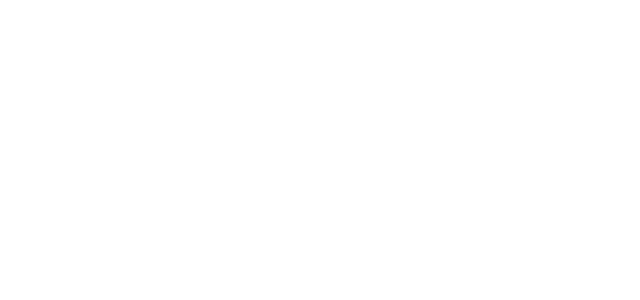
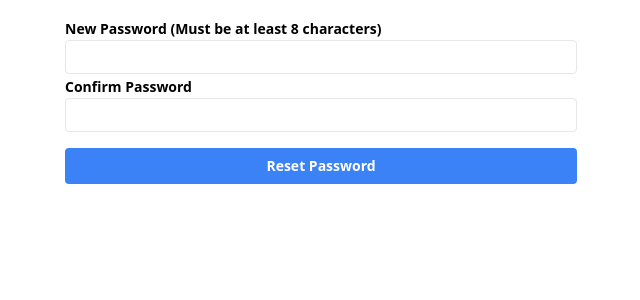
Before and after one commit to asdfstudio/bitformance, a React (Create React App) app: page /reset-link/1 in a window 1280 px wide. Before the commit this address had no page. Shown: the top 300 px of the page, without its empty margins (319-959 px from the left). Built offline with nearby package versions, Linux system fonts and the light colour scheme.

Commit message:
email confirm and reset password

```diff
--- a/src/App.js
+++ b/src/App.js
@@ -12,6 +12,10 @@
 import SettingsPage from './pages/SettingsPage'
 import PrivacyPolicyPage from './pages/PrivacyPolicyPage'
 import TermsPage from './pages/TermsPage'
+
+//
+import ResetPasswordPage from './pages/ResetPasswordPage'
+import EmailConfirmPage from './pages/EmailConfirmPage'
 
 //layout components
 import SidePanel from './components/SidePanel'
@@ -119,6 +123,14 @@
             </MainLayout>
           }/>
 
+          <Route exact path="/reset-link/:token" element={
+            <ResetPasswordPage />
+          }/>
+
+          <Route exact path="/email-confirmed/:token" element={
+            <EmailConfirmPage />
+          }/>
+
         </Routes>
       </Router>
     </div>
--- a/src/endpoints/index.js
+++ b/src/endpoints/index.js
@@ -224,6 +224,29 @@
 	return data
 }
 
+export const resetPassword = async (token, password, confirm_password) => {
+	const response = await fetch(
+		baseUrl(`/reset-link/${token}`),
+		POST_DATA_OPTIONS({
+			password,
+			new_password: password,
+			confirm_password
+		})
+	)
+	const data = await response.json()
+	return data
+}
+
+export const useConfirmEmailByToken = async (token) => {
+	const { data, error } = useSWR(baseUrl(`/email-confirmed/${token}`), fetcher)
+
+	return {
+		data: data,
+		isLoading: !error && !data,
+		isError: error
+	}
+}
+
 export const forgotPassword = async (email) => {
 	const response = await fetch(
 		baseUrl('/forgot-password'),
--- a/src/pages/CreateIndexPage.js
+++ b/src/pages/CreateIndexPage.js
@@ -1,5 +1,3 @@
-import BFIcon from '../components/BFIcon'
-import BFSearchBar from '../components/small/BFSearchBar'
 import BFChooseOption from '../components/small/BFChooseOption'
 import GraphCard from '../components/GraphCard'
 import { useNavigate, useLocation } from 'react-router-dom'
--- /dev/null
+++ b/src/pages/EmailConfirmPage.js
@@ -0,0 +1,28 @@
+import { useParams, Link } from 'react-router-dom'
+import { useConfirmEmailByToken } from '../endpoints/index'
+import BFLoading from '../components/small/BFLoading'
+
+export default function EmailConfirmPage() {
+
+	const params = useParams()
+	const { data, isLoading } = useConfirmEmailByToken(params.token)
+
+	console.log(data)
+	if (isLoading) {
+		return (
+			<div className="max-w-lg mt-4 mx-auto">
+				<BFLoading />
+			</div>
+		)
+	}
+	return(
+		<div className="max-w-lg mt-4 mx-auto">
+
+			{data?.email_auth ?
+				<p>Your email: {data.user.email} has been confirmed. Please <Link to="/">sign in</Link>.</p>
+				: <p>Something went wrong. Please try again.</p>
+			}
+
+		</div>
+	)
+}
--- /dev/null
+++ b/src/pages/ResetPasswordPage.js
@@ -0,0 +1,56 @@
+import { useState } from 'react'
+import { useParams, useNavigate } from 'react-router-dom'
+import { resetPassword } from '../endpoints/index'
+import BFLoading from '../components/small/BFLoading'
+
+export default function ResetPasswordPage() {
+
+	const params = useParams()
+	const navigate = useNavigate()
+	const [errorMessage, setErrorMessage] = useState('')
+	const [loading, setLoading] = useState(false)
+
+	const resetPasswordForm = async (e) => {
+		e.preventDefault()
+
+		setErrorMessage('')
+		setLoading(true)
+		const formData = new FormData(e.target);
+		const keys = [
+			'password',
+			'confirmPassword'
+		]
+
+		let data = {}
+		keys.forEach(key => data[key] = formData.get(key))
+
+		if (params.token && data.password && data.confirmPassword) {
+			const result = await resetPassword(params.token, data.password, data.confirmPassword)
+			setLoading(false)
+			console.log(result)
+			navigate('/')
+			return
+		}
+
+		setLoading(false)
+	}
+
+	return (<div className="max-w-lg mx-auto mt-4">
+		<form onSubmit={(e) => resetPasswordForm(e)}>
+			<div>
+				<label className="font-bold text-sm">New Password (Must be at least 8 characters)</label>
+				<input name="password" type="password" className="w-full py-1 border rounded" />
+			</div>
+
+			<div>
+				<label className="font-bold text-sm">Confirm Password</label>
+				<input name="confirmPassword" type="password" className="w-full py-1 border rounded" />
+			</div>
+
+			{errorMessage && <p className="text-red-500 text-sm">*{errorMessage}</p>}
+			<div className="mt-4">
+				<button type="submit" className="font-bold w-full text-sm rounded bg-blue-500 hover:bg-blue:600 text-white py-2">{loading ? <BFLoading isCenter={true} /> : 'Reset Password'}</button>
+			</div>
+		</form>
+	</div>)
+}
```
